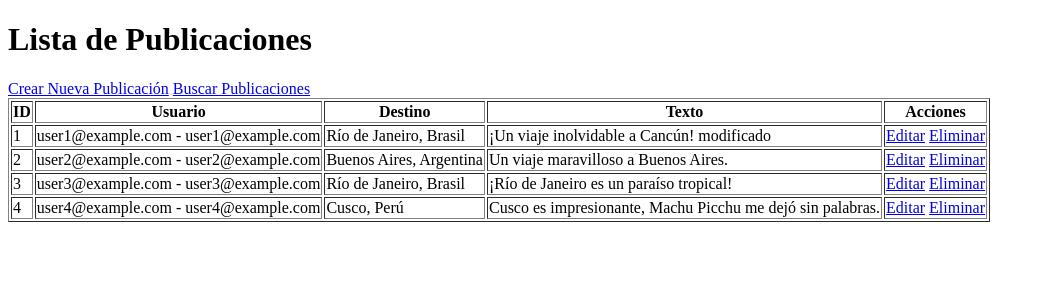
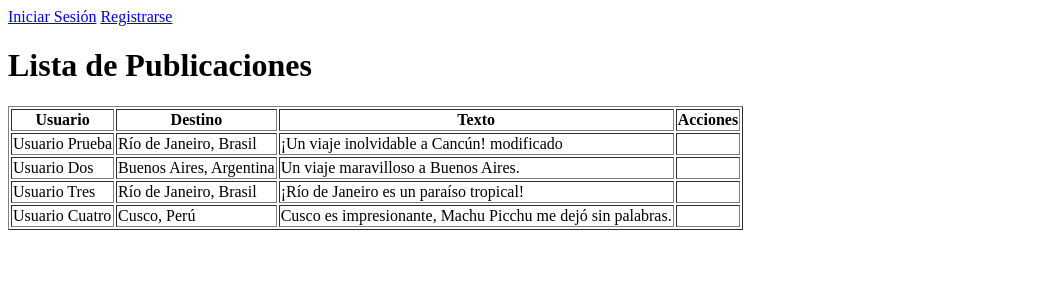
Before and after one commit to Giuliana555/evaluacion_4, a Django app: template RedSocial_viaje/publicacion/templates/publicacion_list.html in a window 1280 px wide. Shown: the top 300 px of the page, without its empty margins (0-1045 px from the left). Run offline with Django 4.2, Linux system fonts and the light colour scheme; the template is opened without the code that fills it: values that come from a table or form of the project are taken from there, others are empty; data comes from the database, SQL or seed files in the repository; both versions use the stored data as it was after the commit.

Commit message:
correcion register

```diff
--- a/RedSocial_viaje/publicacion/templates/publicacion_list.html
+++ b/RedSocial_viaje/publicacion/templates/publicacion_list.html
@@ -5,12 +5,34 @@
     <title>Lista de Publicaciones</title>
 </head>
 <body>
+    <!-- Encabezado con navegación -->
+    <header>
+        {% if user.is_authenticated %}
+            <p>Bienvenido, {{ user.nombre}}</p>
+            <nav>
+                <a href="{% url 'publicacion_create' %}">Nueva Publicación</a>
+                <!-- Botón para Filtrar Publicaciones -->
+                <a href="{% url 'publicacion_search' %}" style="margin-left: 10px;">
+                    Filtrar Publicaciones
+                </a>
+                <!-- Botón de Cerrar Sesión -->
+                <form action="{% url 'logout' %}" method="POST" style="display: inline;">
+                    {% csrf_token %}
+                    <button type="submit">Cerrar Sesión</button>
+                </form>
+            </nav>
+        {% else %}
+            <nav>
+                <a href="{% url 'login' %}">Iniciar Sesión</a>
+                <a href="{% url 'register' %}">Registrarse</a>
+            </nav>
+        {% endif %}
+    </header>
+    <!-- Contenido principal -->
     <h1>Lista de Publicaciones</h1>
-    <a href="{% url 'publicacion_create' %}">Crear Nueva Publicación</a>
     <table border="1">
         <thead>
             <tr>
-                <th>ID</th>
                 <th>Usuario</th>
                 <th>Destino</th>
                 <th>Texto</th>
@@ -20,21 +42,21 @@
         <tbody>
             {% for publicacion in publicaciones %}
                 <tr>
-                    <td>{{ publicacion.id }}</td>
-                    <td>{{ publicacion.usuario }}</td>
+                    <td>{{ publicacion.usuario.nombre }}</td>
                     <td>{{ publicacion.destino }}</td>
                     <td>{{ publicacion.texto }}</td>
                     <td>
-                        <a href="{% url 'publicacion_edit' publicacion.id %}">Editar</a>
-                        <a href="{% url 'publicacion_delete' publicacion.id %}">Eliminar</a>
+                        {% if request.user == publicacion.usuario or request.user.is_superuser %}
+                            <a href="{% url 'publicacion_edit' publicacion.id %}">Editar</a>
+                            <a href="{% url 'publicacion_delete' publicacion.id %}">Eliminar</a>
+                        {% endif %}
                     </td>
                 </tr>
             {% empty %}
                 <tr>
-                    <td colspan="5">No hay publicaciones disponibles.</td>
+                    <td colspan="4">No hay publicaciones disponibles.</td>
                 </tr>
             {% endfor %}
-            <a href="{% url 'publicacion_search' %}">Buscar Publicaciones</a>
         </tbody>
     </table>
 </body>
```
Also changed, not shown: RedSocial_viaje/publicacion/templates/registration/register.html (+13 -1 lines), RedSocial_viaje/publicacion/views.py (+5 -5 lines), RedSocial_viaje/db.sqlite3.
